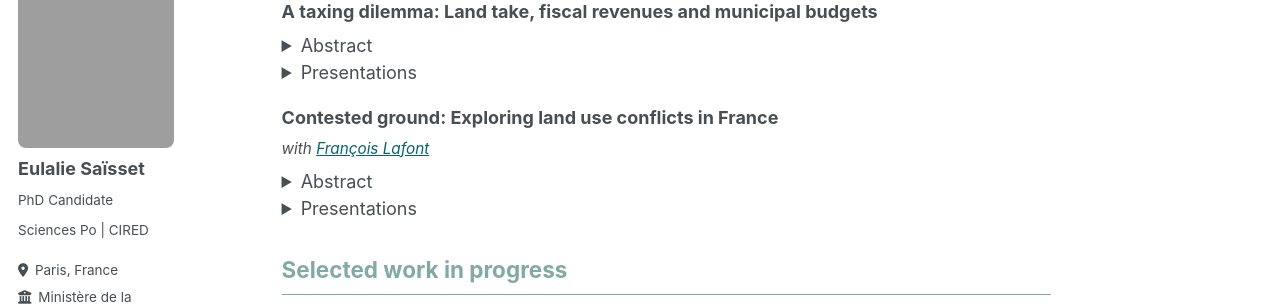
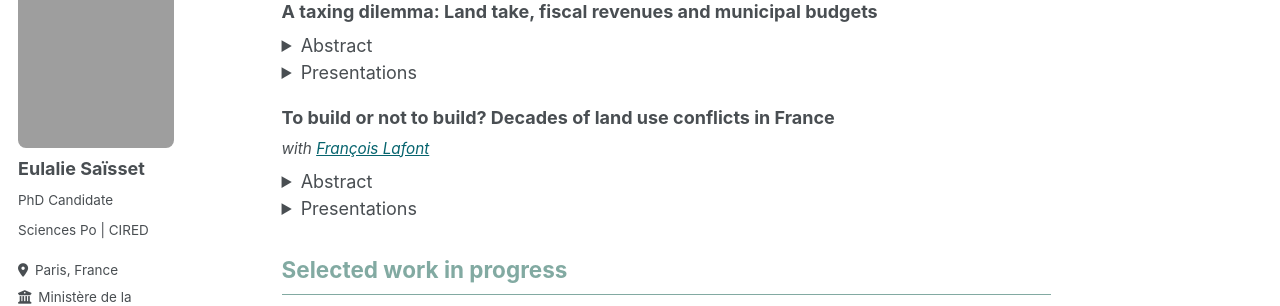
Before and after one commit to eulaliesaisset/eulaliesaisset.github.io, a Jekyll site: the page built from _pages/research.md, in a window 1280 px wide. Shown: the part 208-514 px from the top of the page. Built offline with Jekyll 4.4.1, drawn with Linux system fonts in a browser that asks for light colours; some web fonts are replaced; part of the change alters nothing that is shown.

Commit message:
Update abstract

```diff
--- a/_pages/research.md
+++ b/_pages/research.md
@@ -26,13 +26,13 @@ permalink: /research/
 </details>
 
 
-### Contested ground: Exploring land use conflicts in France
+### To build or not to build? Decades of land use conflicts in France
 <p style="font-size: 0.85em; margin-top: 0.2em; margin-bottom: 0.5em;"><em>with <a href="https://sites.google.com/view/francoislafont11/accueil">François Lafont</a></em></p>
 
 <details>
   <summary>Abstract</summary>
   <div style="font-size: 0.9em;">
-    Land-use decisions involve competing actors whose conflicts are difficult to observe yet can shape development beyond formal regulation. This paper analyzes over two decades of construction- and land-use–related litigation in France, using large language models to extract evidence from more than 230,000 administrative court decisions. Five stylized facts emerge. First, litigation is mainly initiated by private individuals opposing authorized housing or regulatory changes that threaten their own development rights. Second, environmental amenity preservation is another major driver, with growing litigation against urban planning documents. Third, litigation against construction is highly concentrated in dense and tourist areas, while challenges to regulation are more widespread and increasing nationwide. Fourth, construction litigation is determined by local economic incentives, housing prices being the main explanatory variable. It can affect a substantial share of new housing and is linked to longer construction delays. Finally, planning documents are increasingly contested both to limit land consumption and to protect individual building rights, highlighting rising difficulties in land-use planning. Overall, litigation is frequent and represents significant friction, while success rates in courts are low, suggesting inefficiencies and potential scope for negotiation.
+    As cities grow, building in already populated areas becomes central to housing affordability and land preservation. Competition over land use generates conflicts between economic actors and with local governments. We build a unique database spanning decades of construction and land-use litigation in France, using a LLM to extract rich contextual information from over 230,000 administrative court decisions. Linking these cases to granular administrative zones, we find two main patterns. _Anti-construction_ litigation accounts for most of the cases and constitutes a strong force against densification of dynamic areas, constraining housing supply in particular. On the other hand, _Pro-construction_ litigation largely aimed at securing building rights, creates development pressure at the urban fringe. Despite legal reforms intended to reduce litigation and low probabilities of winning in court, the number of cases has progressed. This can be rationalized by standard economic theory of litigation relying on individuals seeking to protect their asset value. We further document costly consequences for local governments as litigation threatens local land-use regulation. Our paper illustrates the difficulty to solve the trade-off between sprawl and housing supply via regulation and suggests large implementation costs associated with the rollout of stricter land preservation policies.
   </div>
 </details>
 
```
